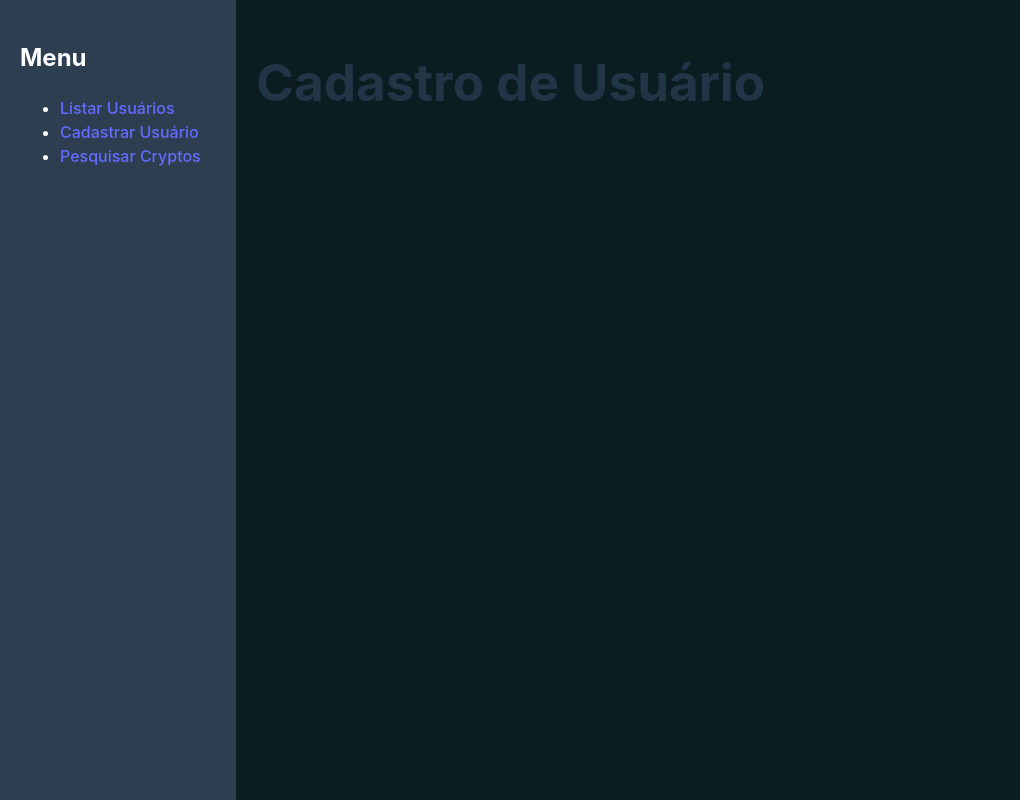
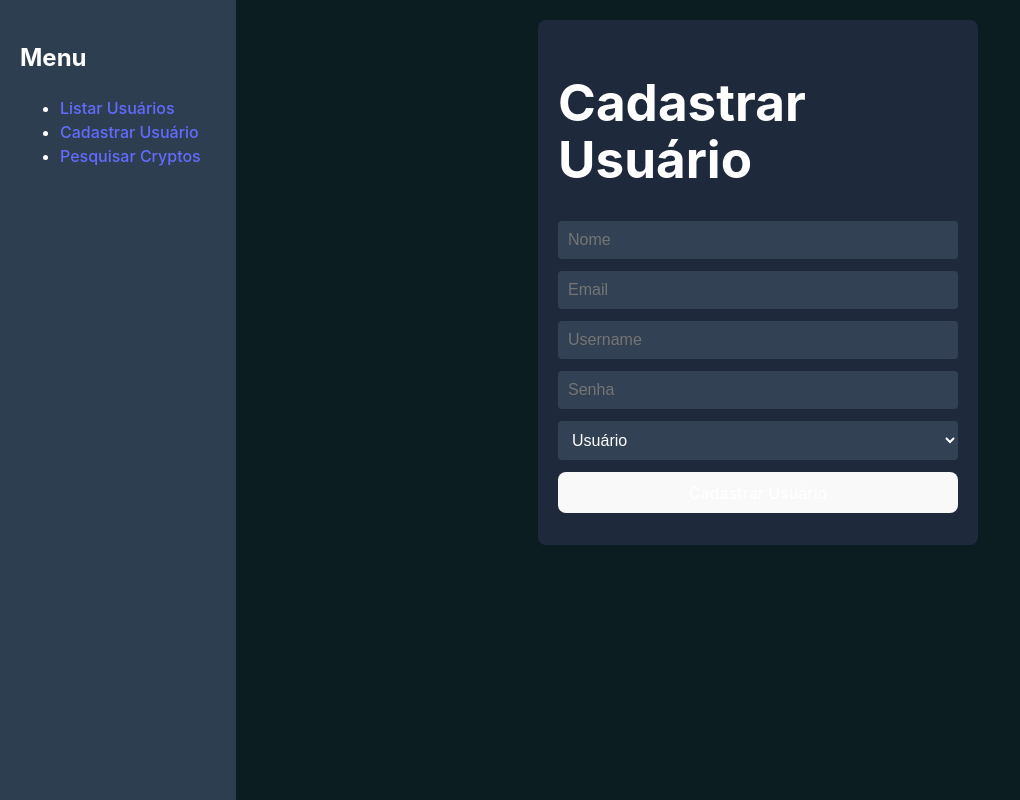
Before and after one commit to MichelDiz/truter, a React (Vite) app in the folder frontend/: page /user/1 in a window 1280 px wide. Shown: the whole page, without its empty margins (0-1020 px from the left). Built offline with nearby package versions, Linux system fonts and the light colour scheme.

Commit message:
Adiciona formulário de cadastro de usuário e lista de usuários com estilização

```diff
--- a/frontend/src/pages/UserForm.tsx
+++ b/frontend/src/pages/UserForm.tsx
@@ -1,3 +1,54 @@
+import { useMutation } from "@apollo/client";
+import { useState } from "react";
+import { CREATE_USER } from "../graphql/mutations";
+import { GET_USERS } from "../graphql/queries"; // Para atualizar a lista após criar um usuário
+import "../styles/Form.css";
+
 export default function UserForm() {
-    return <h1>Cadastro de Usuário</h1>;
-  }
+  const [formData, setFormData] = useState({
+    name: "",
+    email: "",
+    username: "",
+    password: "",
+    role: "USER",
+    authKey: "8c1520f4f6a832e7dfbd8465b6708250", // Chave fixa por enquanto
+  });
+
+  const [createUser, { loading, error }] = useMutation(CREATE_USER, {
+    refetchQueries: [{ query: GET_USERS }], // Atualiza a lista após criação
+  });
+
+  const handleChange = (e: React.ChangeEvent<HTMLInputElement | HTMLSelectElement>) => {
+    setFormData({ ...formData, [e.target.name]: e.target.value });
+  };
+
+  const handleSubmit = async (e: React.FormEvent) => {
+    e.preventDefault();
+    try {
+      await createUser({ variables: { ...formData } });
+      setFormData({ name: "", email: "", username: "", password: "", role: "USER", authKey: formData.authKey });
+    } catch (err) {
+      console.error(err);
+    }
+  };
+
+  return (
+    <div className="form-container">
+      <h1>Cadastrar Usuário</h1>
+      <form onSubmit={handleSubmit}>
+        <input type="text" name="name" placeholder="Nome" value={formData.name} onChange={handleChange} required />
+        <input type="email" name="email" placeholder="Email" value={formData.email} onChange={handleChange} required />
+        <input type="text" name="username" placeholder="Username" value={formData.username} onChange={handleChange} required />
+        <input type="password" name="password" placeholder="Senha" value={formData.password} onChange={handleChange} required />
+        <select name="role" value={formData.role} onChange={handleChange}>
+          <option value="USER">Usuário</option>
+          <option value="ADMIN">Admin</option>
+        </select>
+        <button type="submit" disabled={loading}>
+          {loading ? "Cadastrando..." : "Cadastrar Usuário"}
+        </button>
+      </form>
+      {error && <p className="error">Erro ao cadastrar: {error.message}</p>}
+    </div>
+  );
+}
--- a/frontend/src/pages/UsersList.tsx
+++ b/frontend/src/pages/UsersList.tsx
@@ -1,3 +1,36 @@
+import { useQuery } from "@apollo/client";
+import { GET_USERS } from "../graphql/queries";
+import "../styles/Table.css"; // Importando o novo CSS
+
 export default function UsersList() {
-    return <h1>Lista de Usuários</h1>;
-  }
+  const { loading, error, data } = useQuery(GET_USERS);
+
+  if (loading) return <p>Carregando...</p>;
+  if (error) return <p>Erro ao carregar usuários: {error.message}</p>;
+
+  return (
+    <div className="table-container">
+      <h1>Lista de Usuários</h1>
+      <table>
+        <thead>
+          <tr>
+            <th>ID</th>
+            <th>Nome</th>
+            <th>Email</th>
+            <th>Role</th>
+          </tr>
+        </thead>
+        <tbody>
+          {data.users.map((user: any) => (
+            <tr key={user.id}>
+              <td>{user.id.slice(-12)}</td>
+              <td>{user.name}</td>
+              <td>{user.email}</td>
+              <td>{user.role}</td>
+            </tr>
+          ))}
+        </tbody>
+      </table>
+    </div>
+  );
+}
--- /dev/null
+++ b/frontend/src/styles/Form.css
@@ -0,0 +1,42 @@
+.form-container {
+    max-width: 400px;
+    margin: auto;
+    padding: 20px;
+    background: #1e293b;
+    border-radius: 8px;
+    color: white;
+  }
+
+  form {
+    display: flex;
+    flex-direction: column;
+  }
+
+  input, select, button {
+    margin-bottom: 12px;
+    padding: 10px;
+    border: none;
+    border-radius: 4px;
+    font-size: 16px;
+  }
+
+  input, select {
+    background: #334155;
+    color: white;
+  }
+
+  button {
+    background: #0f172a;
+    color: white;
+    cursor: pointer;
+  }
+
+  button:hover {
+    background: #334155;
+  }
+
+  .error {
+    color: red;
+    font-size: 14px;
+    margin-top: 10px;
+  }
--- /dev/null
+++ b/frontend/src/styles/Table.css
@@ -0,0 +1,41 @@
+.table-container {
+    width: 100%;
+    overflow-x: auto;
+  }
+
+  table {
+    width: 100%;
+    border-collapse: collapse;
+    background: #1e293b; /* Azul escuro */
+    color: white;
+    border-radius: 8px;
+    overflow: hidden;
+  }
+
+  th, td {
+    padding: 12px;
+    text-align: left;
+    border-bottom: 1px solid #334155;
+  }
+
+  th {
+    background: #0f172a; /* Azul mais escuro */
+  }
+
+  tr:hover {
+    background: #334155;
+  }
+
+  td:first-child {
+    font-family: monospace;
+    font-weight: bold;
+  }
+
+  @media (max-width: 768px) {
+    table {
+      font-size: 14px;
+    }
+    th, td {
+      padding: 8px;
+    }
+  }
```
